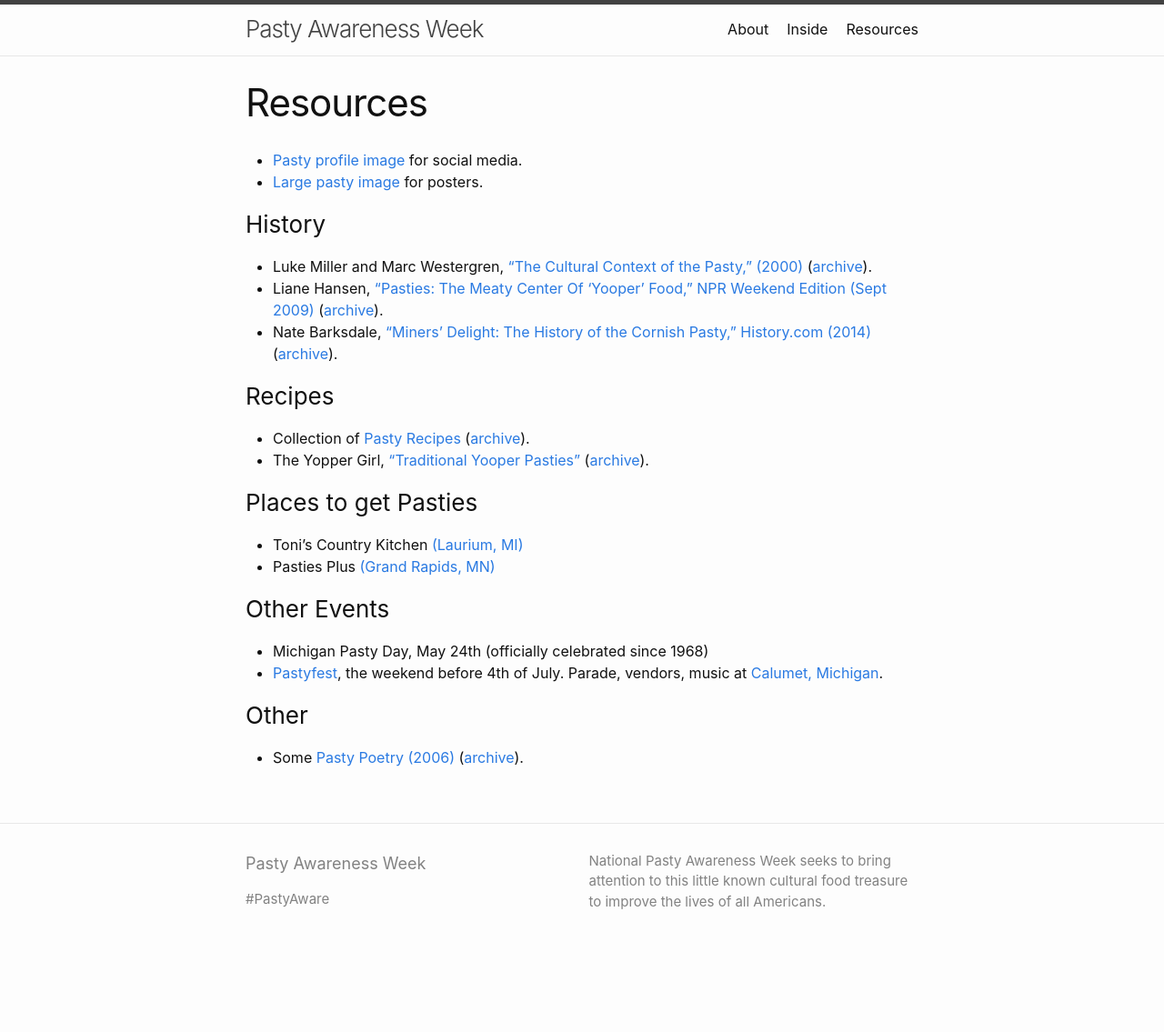
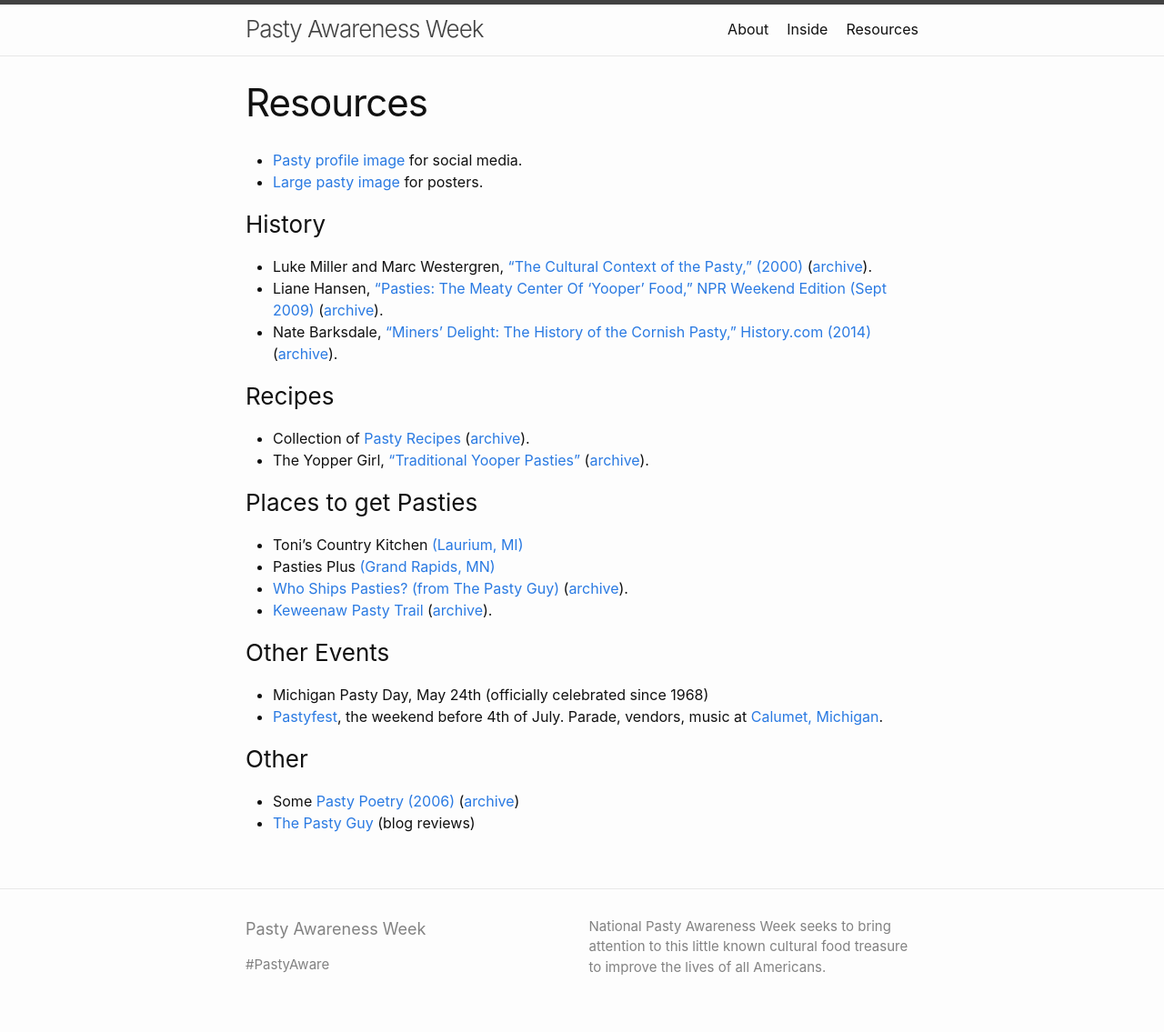
Before and after one commit to evanwill/pastyAware, a Jekyll site: the page built from resources.md, in a window 1280 px wide. Shown: the whole page at 91% size. Built offline with Jekyll 4.4.1, drawn with Linux system fonts in a browser that asks for light colours; before the commit the page ends 1063 px from its top, so only the background shows below that.

Commit message:
add resource links

```diff
--- a/resources.md
+++ b/resources.md
@@ -22,6 +22,8 @@ permalink: /resources/
 
 - Toni's Country Kitchen [(Laurium, MI)](https://www.google.com/maps/place/Toni's+Country+Kitchen/@47.2365973,-88.4424539,15z/data=!4m2!3m1!1s0x0:0x5c107a0067cfc966){:target="_blank"}
 - Pasties Plus [(Grand Rapids, MN)](https://www.google.com/maps/place/Pasties+Plus/@47.2361915,-93.5502384,15z/data=!4m2!3m1!1s0x0:0x109cc7ef562439a9){:target="_blank"}
+- [Who Ships Pasties? (from The Pasty Guy)](https://thepastyguy.com/portfolio/who-ships-pasties/) ([archive](https://web.archive.org/web/20210228224849/https://thepastyguy.com/portfolio/who-ships-pasties/)).
+- [Keweenaw Pasty Trail](https://www.keweenaw.info/attractions/keweenaw-pasty-trail/) ([archive](https://web.archive.org/web/20210411100418/https://www.keweenaw.info/attractions/keweenaw-pasty-trail/)).
 
 ### Other Events
 
@@ -30,4 +32,5 @@ permalink: /resources/
 
 ### Other
 
-- Some [Pasty Poetry (2006)](http://www.pasty.com/discus/messages/411/2341.html){:target="_blank"} ([archive](https://web.archive.org/web/20190413065618/https://www.pasty.com/discus/messages/411/2341.html)).
+- Some [Pasty Poetry (2006)](http://www.pasty.com/discus/messages/411/2341.html){:target="_blank"} ([archive](https://web.archive.org/web/20190413065618/https://www.pasty.com/discus/messages/411/2341.html))
+- [The Pasty Guy](https://thepastyguy.com/) (blog reviews)
```
